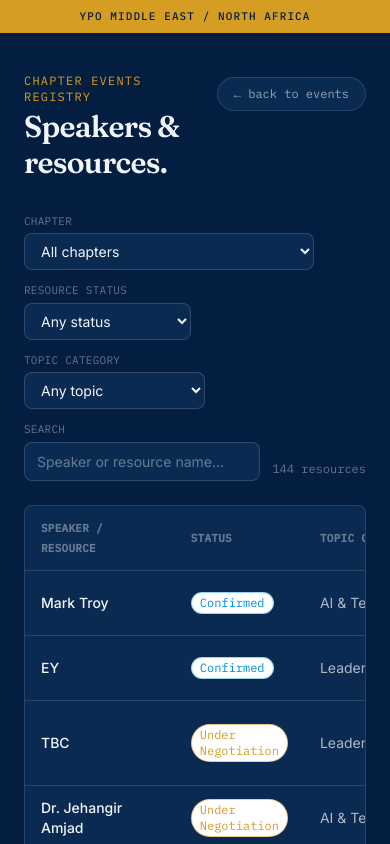
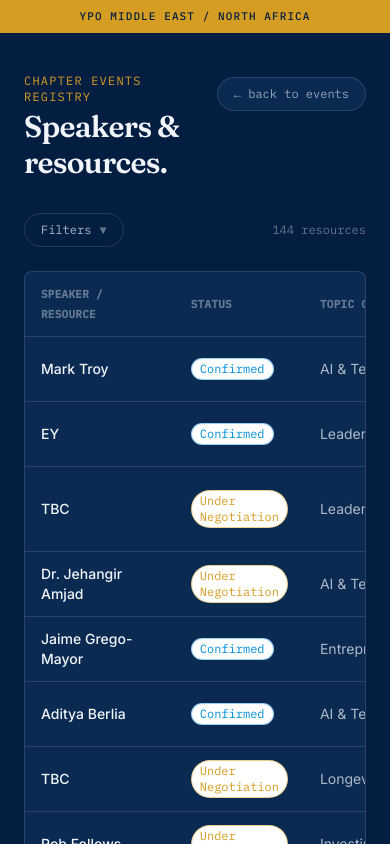
Before and after one commit to marialuzdomingo/ypomena-chaptercalendars, a Next.js app in the folder chapter-events/: page /resources in a window 390 px wide. Shown: the top 844 px of the page. Built offline with nearby package versions, Linux system fonts and the light colour scheme.

Commit message:
Add files via upload

```diff
--- a/chapter-events/app/resources/page.tsx
+++ b/chapter-events/app/resources/page.tsx
@@ -41,6 +41,7 @@ export default function ResourcesPage() {
   const [topicCategory, setTopicCategory] = useState("");
   const [search, setSearch] = useState("");
   const [selected, setSelected] = useState<ChapterEvent | null>(null);
+  const [mobileOpen, setMobileOpen] = useState(false);
 
   // Keep full events (not a stripped-down projection) so a click can open the full detail modal.
   const rows = useMemo(() => events.filter((e) => e.resource), []);
@@ -84,7 +85,28 @@ export default function ResourcesPage() {
         </Link>
       </header>
 
-      <div className="mb-6 flex flex-wrap items-end gap-3">
+      <div className="mb-6">
+        <div className="flex items-center justify-between sm:hidden">
+          <button
+            onClick={() => setMobileOpen((v) => !v)}
+            className="flex items-center gap-2 rounded-full border border-line px-4 py-2 font-mono text-xs text-ink/70"
+          >
+            Filters
+            {!!hasActiveFilters && (
+              <span className="flex h-4 w-4 items-center justify-center rounded-full bg-gold text-[10px] font-semibold text-navy">
+                •
+              </span>
+            )}
+            <span className="text-ink/40">{mobileOpen ? "▲" : "▼"}</span>
+          </button>
+          <div className="font-mono text-xs text-ink/40">
+            {filtered.length} resource{filtered.length === 1 ? "" : "s"}
+          </div>
+        </div>
+
+        <div
+          className={`${mobileOpen ? "mt-3 flex" : "hidden"} flex-col gap-3 sm:mt-0 sm:flex sm:flex-row sm:flex-wrap sm:items-end`}
+        >
           <Field label="Chapter">
             <select value={chapter} onChange={(e) => setChapter(e.target.value)} className="select">
               <option value="">All chapters</option>
@@ -142,8 +164,9 @@ export default function ResourcesPage() {
             </button>
           )}
 
-        <div className="ml-auto mb-1 font-mono text-xs text-ink/40">
+          <div className="hidden font-mono text-xs text-ink/40 sm:ml-auto sm:mb-1 sm:block">
             {filtered.length} resource{filtered.length === 1 ? "" : "s"}
+          </div>
         </div>
       </div>
 
@@ -153,7 +176,8 @@ export default function ResourcesPage() {
         </div>
       ) : (
         <div className="overflow-hidden rounded-lg border border-line bg-paper">
-          <table className="w-full text-left text-sm">
+          <div className="overflow-x-auto">
+            <table className="w-full min-w-[560px] text-left text-sm">
               <thead>
                 <tr className="border-b border-line">
                   <th className="px-4 py-3 font-mono text-[11px] uppercase tracking-wide text-ink/40">
@@ -185,6 +209,7 @@ export default function ResourcesPage() {
                 ))}
               </tbody>
             </table>
+          </div>
         </div>
       )}
 
--- a/chapter-events/components/FilterBar.tsx
+++ b/chapter-events/components/FilterBar.tsx
@@ -1,4 +1,6 @@
 "use client";
+
+import { useState } from "react";
 
 export type FilterValues = {
   chapter: string;
@@ -43,11 +45,33 @@ export function FilterBar({
   onReset,
   resultCount,
 }: FilterBarProps) {
-  const hasActiveFilters = Object.values(values).some((v) => v !== "");
+  const [mobileOpen, setMobileOpen] = useState(false);
+  const activeCount = Object.values(values).filter((v) => v !== "").length;
+  const hasActiveFilters = activeCount > 0;
 
   return (
-    <div className="sticky top-0 z-10 -mx-6 border-b border-line bg-paper/95 px-6 py-4 backdrop-blur">
-      <div className="flex flex-wrap items-end gap-3">
+    <div className="sticky top-0 z-10 -mx-6 border-b border-line bg-paper/95 px-6 py-3 backdrop-blur sm:py-4">
+      {/* Compact toggle row — mobile only */}
+      <div className="flex items-center justify-between sm:hidden">
+        <button
+          onClick={() => setMobileOpen((v) => !v)}
+          className="flex items-center gap-2 rounded-full border border-line px-4 py-2 font-mono text-xs text-ink/70"
+        >
+          Filters
+          {activeCount > 0 && (
+            <span className="flex h-4 w-4 items-center justify-center rounded-full bg-gold text-[10px] font-semibold text-navy">
+              {activeCount}
+            </span>
+          )}
+          <span className="text-ink/40">{mobileOpen ? "▲" : "▼"}</span>
+        </button>
+        <div className="font-mono text-xs text-ink/40">
+          {resultCount} event{resultCount === 1 ? "" : "s"}
+        </div>
+      </div>
+
+      {/* Filter fields — hidden by default on mobile until toggled, always shown on sm+ */}
+      <div className={`${mobileOpen ? "mt-3 flex" : "hidden"} flex-col gap-3 sm:mt-0 sm:flex sm:flex-row sm:flex-wrap sm:items-end`}>
         <Field label="Chapter">
           <select value={values.chapter} onChange={(e) => onChange({ chapter: e.target.value })} className="select">
             <option value="">All chapters</option>
@@ -171,7 +195,8 @@ export function FilterBar({
           </button>
         )}
 
-        <div className="ml-auto mb-1 font-mono text-xs text-ink/40">
+        {/* Result count — desktop only, mobile shows it in the compact toggle row instead */}
+        <div className="hidden font-mono text-xs text-ink/40 sm:ml-auto sm:mb-1 sm:block">
           {resultCount} event{resultCount === 1 ? "" : "s"}
         </div>
       </div>
```
Lines whose indentation alone changed are shown as unchanged.
